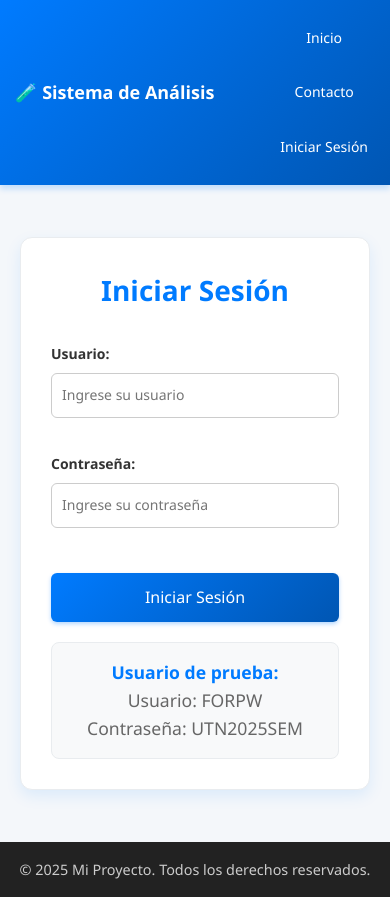
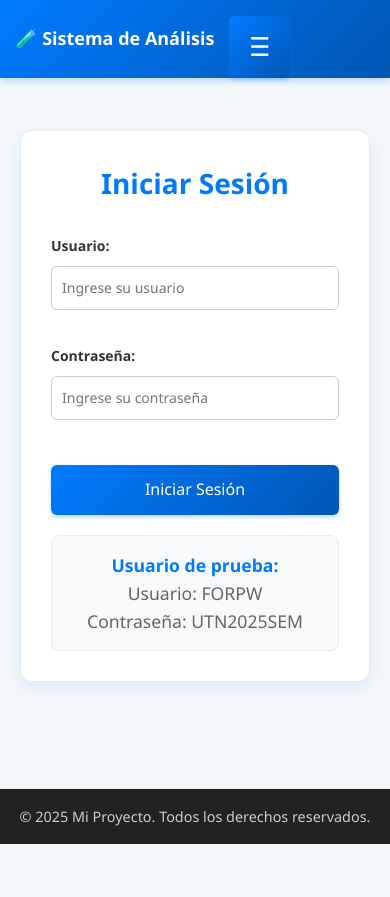
Before and after one commit to Juaniip/SEMINARIO-INTEGRADOR, a React (Vite) app in the folder FRONTEND/: page /analisis in a window 390 px wide. After the commit the page ends 844 px from the top, so only its background shows below. Built offline with nearby package versions, Linux system fonts and the light colour scheme.

Commit message:
Ahora si es la version final de este infierno

```diff
--- a/FRONTEND/src/components/Navbar.css
+++ b/FRONTEND/src/components/Navbar.css
@@ -203,3 +203,48 @@
     opacity: 1;
   }
 }
+.navbar-header {
+  display: flex;
+  justify-content: space-between;
+  align-items: center;
+}
+.navbar-menu li a {
+  padding: 14px;
+  font-size: 16px;
+}
+
+
+.menu-toggle {
+  display: none;
+  background: none;
+  border: none;
+  color: white;
+  font-size: 26px;
+  padding: 15px;
+  cursor: pointer;
+}
+@media (max-width: 768px) {
+  .menu-toggle {
+    display: block;
+  }
+
+  .navbar-menu {
+    position: absolute;
+    top: 100%;
+    left: 0;
+    width: 100%;
+    background: linear-gradient(135deg, #007bff 0%, #0056b3 100%);
+    flex-direction: column;
+    display: none; /* 🔥 CLAVE */
+    padding: 10px 0;
+  }
+
+  .navbar-menu.open {
+    display: flex; /* 🔥 SOLO cuando está abierto */
+  }
+
+  .navbar-menu li {
+    width: 100%;
+    text-align: center;
+  }
+}
--- a/FRONTEND/src/components/Navbar.jsx
+++ b/FRONTEND/src/components/Navbar.jsx
@@ -1,41 +1,54 @@
+import { useState } from "react";
 import { Link, useNavigate } from "react-router-dom";
 import "./Navbar.css";
 
 const Navbar = ({ isAuthenticated, onLogout, usuario, usuarioData }) => {
   const navigate = useNavigate();
+  const [menuOpen, setMenuOpen] = useState(false);
 
   const handleLogout = () => {
-    localStorage.removeItem('token');
-    localStorage.removeItem('usuario');
+    localStorage.removeItem("token");
+    localStorage.removeItem("usuario");
     onLogout();
-    navigate('/login');
+    navigate("/login");
   };
 
   return (
     <nav className="navbar">
-      <div className="navbar-brand">
-        <Link to="/">🧪 Sistema de Análisis</Link>
+      <div className="navbar-header">
+        <div className="navbar-brand">
+          <Link to="/">🧪 Sistema de Análisis</Link>
+        </div>
+
+        {/* Botón hamburguesa */}
+        <button
+          className="menu-toggle"
+          onClick={() => setMenuOpen(!menuOpen)}
+        >
+          ☰
+        </button>
       </div>
 
-      <ul className="navbar-menu">
-        <li><Link to="/">Inicio</Link></li>
+      <ul className={`navbar-menu ${menuOpen ? "open" : ""}`}>
+        <li><Link to="/" onClick={() => setMenuOpen(false)}>Inicio</Link></li>
 
         {isAuthenticated ? (
           <>
-            <li><Link to="/analisis">Análisis</Link></li>
-            <li><Link to="/registros">Registros</Link></li>
+            <li><Link to="/analisis" onClick={() => setMenuOpen(false)}>Análisis</Link></li>
+            <li><Link to="/registros" onClick={() => setMenuOpen(false)}>Registros</Link></li>
 
-            {/* Mostrar Administración solo si es administrador */}
-            {usuarioData?.rol === 'administrador' && (
-              <li><Link to="/admin/usuarios">👑 Administración</Link></li>
+            {usuarioData?.rol === "administrador" && (
+              <li><Link to="/admin/usuarios" onClick={() => setMenuOpen(false)}>👑 Administración</Link></li>
             )}
 
-            <li><Link to="/contacto">Contacto</Link></li>
+            <li><Link to="/contacto" onClick={() => setMenuOpen(false)}>Contacto</Link></li>
+
             <li className="user-info">
-              <span>👤 {usuario} ({usuarioData?.rol || 'usuario'})</span>
+              <span>👤 {usuario} ({usuarioData?.rol})</span>
             </li>
+
             <li>
-              <button onClick={handleLogout} className="btn-logout">
+              <button className="btn-logout" onClick={handleLogout}>
                 Cerrar Sesión
               </button>
             </li>
--- a/FRONTEND/src/pages/Analisis.jsx
+++ b/FRONTEND/src/pages/Analisis.jsx
@@ -177,7 +177,6 @@ const AnalisisForm = ({ usuario }) => {
               required
             />
           </label>
-          <small>Formatos soportados: CSV, TXT, XLS, XLSX</small>
         </div>
 
         <button type="submit" disabled={loading} className="btn-procesar">
```
Also changed, not shown: 2 other files (tests, documents, lock files or other folders).
